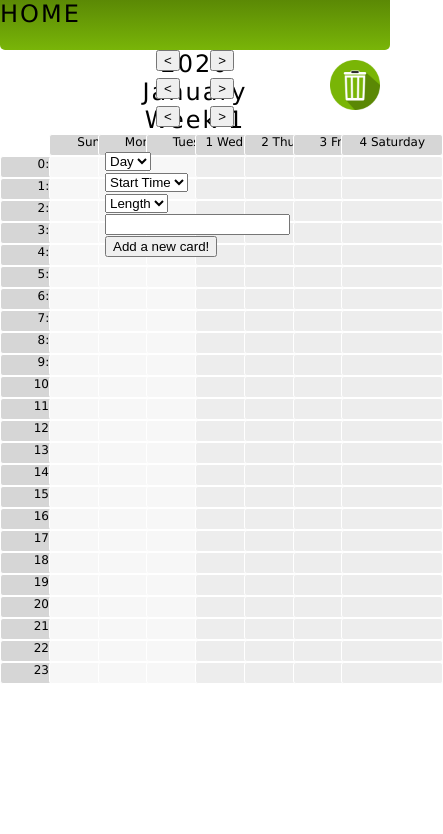
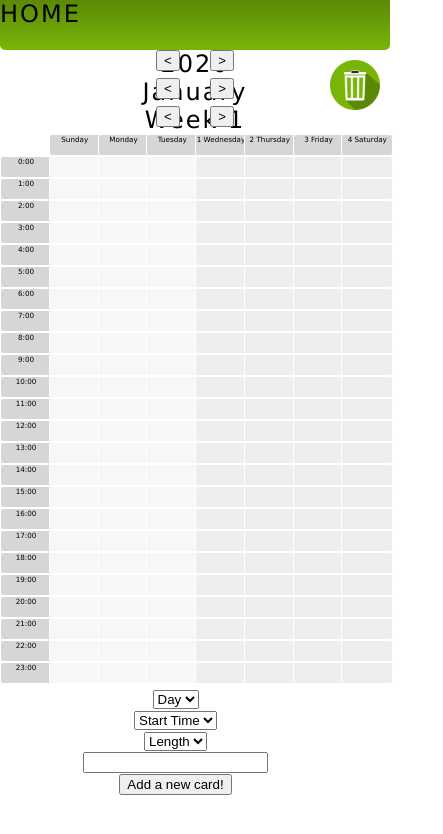
Before and after one commit to JrdnVan/Calendar-Planner, a React (Create React App) app in the folder calendar-planner/: page / in a window 390 px wide. Shown: the top 834 px of the page, 443 px wide, since content can reach past the window. Built offline with nearby package versions, Linux system fonts and the light colour scheme.

Commit message:
mobile css

```diff
--- a/calendar-planner/src/App.js
+++ b/calendar-planner/src/App.js
@@ -324,10 +324,10 @@ class App extends Component {
         var allCards = [];
         postData.map((postDetail, index)=> {
             var h = 20;
-            var br = 3;
+            var br = 2;
             //If card belongs on the current board
             if(postDetail.year == this.state.year && postDetail.month == this.state.month && postDetail.week == this.state.week){
-                var height = {height: h*(postDetail.length) + br*(postDetail.length - 2)}
+                var height = {height: h*(postDetail.length) + br*(postDetail.length-1)}
                 var card_name = "card" + "_" + postDetail.length + "_" + "box" + "_" + postDetail.year + "_" + postDetail.month + "_" + postDetail.day + "_" + postDetail.start_time + "_" + postDetail.id;
                 var card = this.makeCard(card_name, height, postDetail.message);
                 allCards.push(card);
--- a/calendar-planner/src/styles.css
+++ b/calendar-planner/src/styles.css
@@ -1,6 +1,6 @@
 .Column {
     float: left;
-    height: 80%;
+    height: 400px;
     width: 12.5%;
 }
 
@@ -112,3 +112,23 @@
     margin-top: 150px;
     margin-right: 100px;
 }
+
+@media screen and (max-width: 1200px) {
+    .box{
+        width: 50px;
+    }
+    .clearBox{
+        width: 50px;
+    }
+    .card{
+        width: 50px;
+    }
+    .Text{
+        font-size: 45%;
+    }
+    .addCard{
+        position: relative;
+        margin-right: 10%;
+        text-align: center;
+    }
+  }
```
